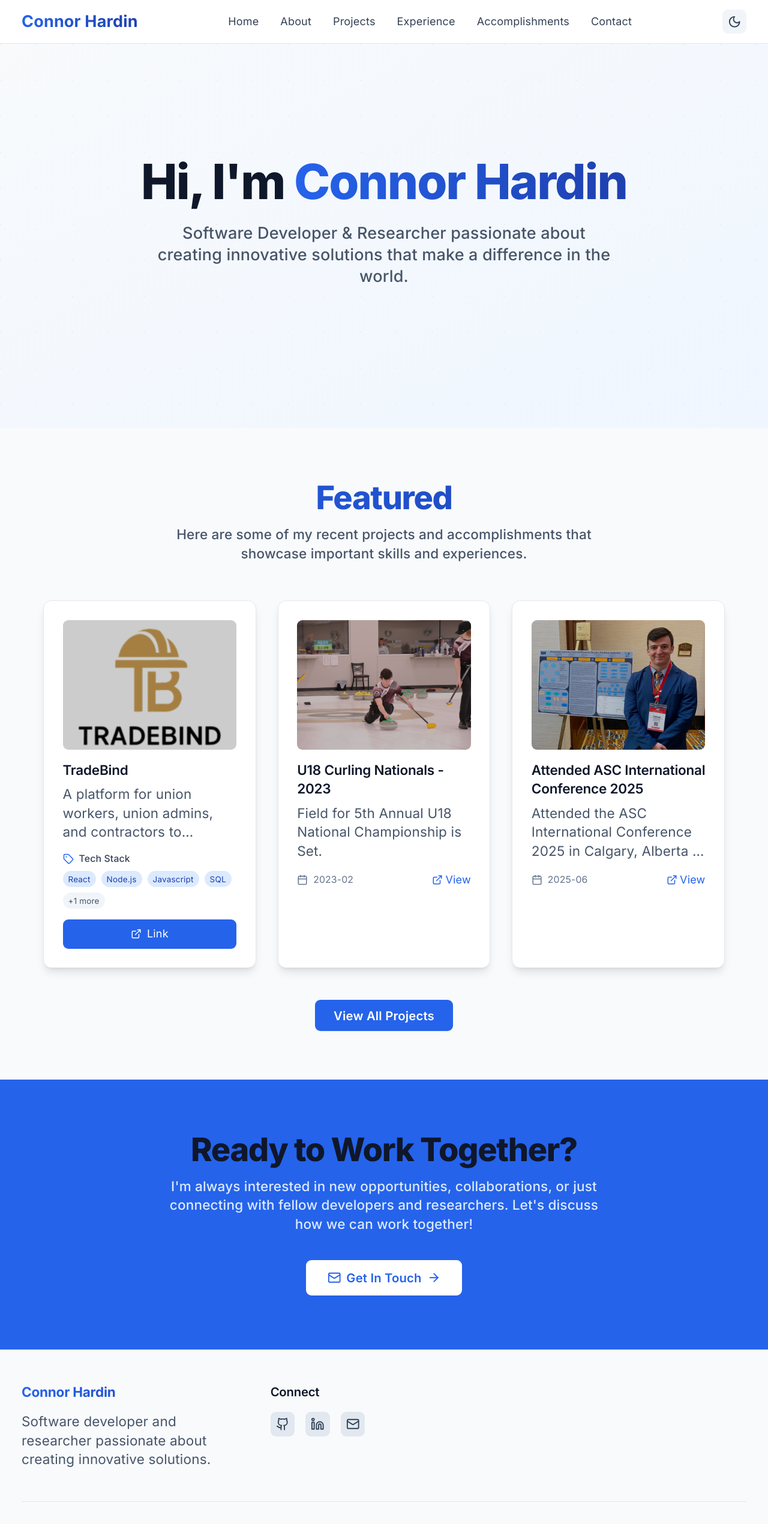
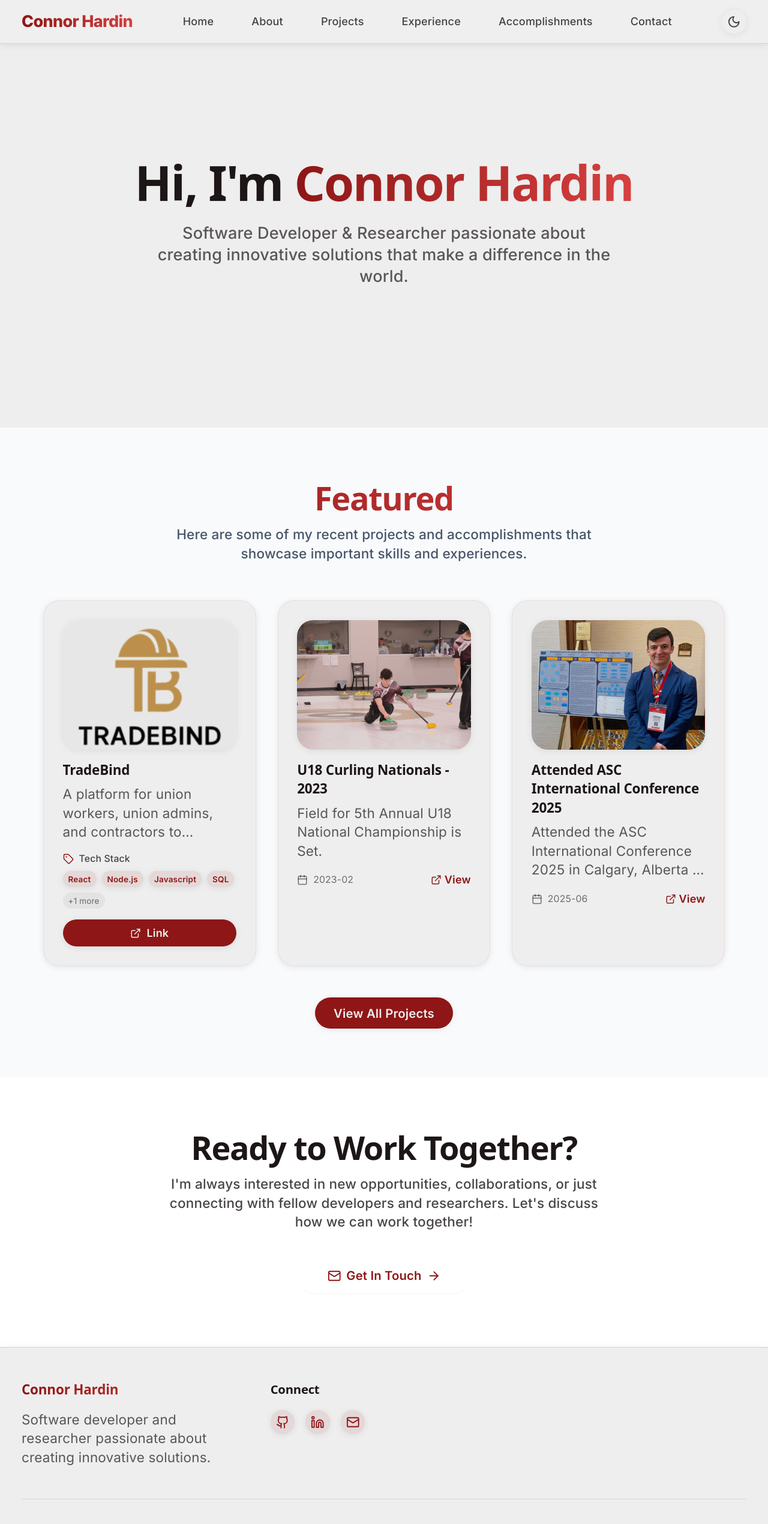
Before and after one commit to ConnorH41/connorhardin-portfolio, a Next.js app: page / in a window 1280 px wide. Shown: the top 2541 px of the page at 60% size. Built offline with nearby package versions, Linux system fonts and the light colour scheme.

Commit message:
Changing Color Palette

```diff
--- a/app/globals.css
+++ b/app/globals.css
@@ -8,17 +8,19 @@
     font-size: 18px;
   }
   body {
-    @apply antialiased bg-white dark:bg-slate-900 text-slate-900 dark:text-slate-100 font-sans;
+    @apply antialiased bg-base text-dark font-body;
+    @apply dark:bg-base-dark dark:text-dark-dark;
     font-size: 1rem;
     line-height: 1.7;
     letter-spacing: 0.01em;
   }
   h1, h2, h3, h4, h5, h6 {
-    @apply font-bold text-slate-900 dark:text-white;
+    @apply font-display font-bold text-dark;
+    @apply dark:text-dark-dark;
     letter-spacing: -0.01em;
   }
   h1 {
-    @apply text-5xl md:text-7xl mb-6 leading-tight;
+    @apply text-5xl md:text-7xl mb-6 leading-tight drop-shadow-sm;
   }
   h2 {
     @apply text-3xl md:text-4xl mb-4 leading-snug;
@@ -27,10 +29,12 @@
     @apply text-2xl mb-2;
   }
   p {
-    @apply text-lg md:text-xl text-slate-700 dark:text-slate-300 mb-4;
+    @apply text-lg md:text-xl text-dark/80 mb-4 font-body;
+    @apply dark:text-dark-dark/80;
   }
   a {
-    @apply text-primary-600 hover:text-primary-700 transition-colors duration-200 underline-offset-2;
+    @apply text-primary hover:text-secondary transition-colors duration-200 underline-offset-2 font-semibold;
+    @apply dark:text-primary-dark dark:hover:text-secondary-dark;
     text-decoration: none;
   }
   a:hover {
@@ -40,15 +44,18 @@
 
 @layer components {
   .btn-primary {
-    @apply bg-primary-600 hover:bg-primary-700 text-white font-semibold py-3 px-7 rounded-lg transition-all duration-200 shadow-sm hover:shadow-lg focus:outline-none focus:ring-2 focus:ring-primary-400 focus:ring-offset-2 focus:ring-offset-white dark:focus:ring-offset-slate-900;
+    @apply bg-primary hover:bg-secondary text-base font-semibold py-3 px-7 rounded-2xl transition-all duration-200 shadow-soft hover:shadow-elegant focus:outline-none focus:ring-2 focus:ring-primary/40 focus:ring-offset-2 focus:ring-offset-base;
+    @apply dark:bg-primary-dark dark:hover:bg-secondary-dark dark:text-base-dark;
     letter-spacing: 0.01em;
   }
   .btn-secondary {
-    @apply bg-slate-200 hover:bg-slate-300 dark:bg-slate-700 dark:hover:bg-slate-600 text-slate-800 dark:text-slate-200 font-semibold py-3 px-7 rounded-lg transition-all duration-200 shadow-sm hover:shadow-lg focus:outline-none focus:ring-2 focus:ring-primary-200 focus:ring-offset-2 focus:ring-offset-white dark:focus:ring-offset-slate-900;
+    @apply bg-base hover:bg-primary/10 text-dark font-semibold py-3 px-7 rounded-2xl transition-all duration-200 shadow-soft hover:shadow-elegant focus:outline-none focus:ring-2 focus:ring-primary/20 focus:ring-offset-2 focus:ring-offset-base;
+    @apply dark:bg-base-dark dark:hover:bg-primary-dark/10 dark:text-dark-dark;
     letter-spacing: 0.01em;
   }
   .card {
-    @apply bg-white dark:bg-slate-800 rounded-xl shadow-lg hover:shadow-xl transition-all duration-300 p-7 border border-slate-200 dark:border-slate-700;
+    @apply bg-base rounded-2xl shadow-soft hover:shadow-elegant transition-all duration-300 p-7 border border-secondary/10;
+    @apply dark:bg-base-dark dark:border-secondary-dark/20;
   }
   .section-padding {
     @apply py-20 px-4 sm:px-8 lg:px-16;
@@ -60,13 +67,13 @@
 
 @layer utilities {
   .text-gradient {
-    @apply bg-gradient-to-r from-primary-600 to-primary-800 bg-clip-text text-transparent;
+    @apply bg-gradient-to-r from-primary to-secondary bg-clip-text text-transparent;
   }
   .animate-fade-in {
-    animation: fadeIn 0.5s ease-in-out;
+    animation: fadeIn 0.7s cubic-bezier(0.4,0,0.2,1);
   }
   .animate-slide-up {
-    animation: slideUp 0.5s ease-out;
+    animation: slideUp 0.7s cubic-bezier(0.4,0,0.2,1);
   }
   .hover-underline {
     @apply hover:underline underline-offset-4 transition-all duration-150;
--- a/components/AccomplishmentCard.tsx
+++ b/components/AccomplishmentCard.tsx
@@ -8,28 +8,28 @@ interface AccomplishmentCardProps {
 
 export default function AccomplishmentCard({ accomplishment }: AccomplishmentCardProps) {
   return (
-    <div className="card group hover:scale-105 transition-all duration-300">
+    <div className="card group hover:scale-[1.03] transition-transform duration-300 animate-fade-in">
       {accomplishment.image && (
-        <div className="relative h-48 mb-4 rounded-lg overflow-hidden">
+        <div className="relative h-48 mb-4 rounded-2xl overflow-hidden shadow-soft">
           <Image
             src={accomplishment.image}
             alt={accomplishment.title}
             fill
-            className="object-cover group-hover:scale-110 transition-transform duration-300"
+            className="object-cover group-hover:scale-110 transition-transform duration-500"
           />
-          <div className="absolute inset-0 bg-black/20 group-hover:bg-black/10 transition-colors duration-300" />
+          <div className="absolute inset-0 bg-dark/10 group-hover:bg-dark/5 transition-colors duration-300" />
         </div>
       )}
       <div className="flex-1">
-        <h3 className="text-xl font-semibold mb-2 text-slate-900 dark:text-slate-100">
+        <h3 className="text-xl font-bold mb-2 text-dark">
           {accomplishment.title}
         </h3>
-        <p className="text-slate-600 dark:text-slate-400 mb-4 line-clamp-3">
+        <p className="text-dark/70 mb-4 line-clamp-3">
           {accomplishment.description}
         </p>
         <div className="flex items-center justify-between">
           {accomplishment.date && (
-            <div className="flex items-center text-sm text-slate-500 dark:text-slate-400">
+            <div className="flex items-center text-sm text-dark/60">
               <Calendar className="h-4 w-4 mr-2" />
               {accomplishment.date}
             </div>
@@ -39,7 +39,7 @@ export default function AccomplishmentCard({ accomplishment }: AccomplishmentCar
               href={accomplishment.link}
               target="_blank"
               rel="noopener noreferrer"
-              className="flex items-center text-primary-600 hover:text-primary-700 dark:text-primary-400 dark:hover:text-primary-300 transition-colors duration-200"
+              className="flex items-center text-primary hover:text-secondary transition-colors duration-200 font-semibold"
             >
               <ExternalLink className="h-4 w-4 mr-1" />
               View
--- a/components/Footer.tsx
+++ b/components/Footer.tsx
@@ -9,20 +9,20 @@ const socialLinks = [
 
 export default function Footer() {
   return (
-    <footer className="bg-slate-50 dark:bg-slate-800 border-t border-slate-200 dark:border-slate-700">
+    <footer className="bg-base dark:bg-base-dark border-t border-secondary/20 dark:border-secondary-dark/30 shadow-soft animate-fade-in">
       <div className="container-custom px-4 sm:px-6 lg:px-8 py-12">
         <div className="grid md:grid-cols-3 gap-8">
           {/* Brand */}
           <div>
-            <h3 className="text-xl font-bold text-gradient mb-4">Connor Hardin</h3>
-            <p className="text-slate-600 dark:text-slate-400">
+            <h3 className="text-xl font-extrabold text-gradient mb-4 dark:text-dark-dark">Connor Hardin</h3>
+            <p className="text-dark/70 dark:text-dark-dark/70">
               Software developer and researcher passionate about creating innovative solutions.
             </p>
           </div>
 
           {/* Social Links */}
           <div>
-            <h4 className="text-lg font-semibold mb-4">Connect</h4>
+            <h4 className="text-lg font-semibold mb-4 dark:text-dark-dark">Connect</h4>
             <div className="flex space-x-4">
               {socialLinks.map((social) => {
                 const Icon = social.icon
@@ -32,7 +32,7 @@ export default function Footer() {
                     href={social.href}
                     target="_blank"
                     rel="noopener noreferrer"
-                    className="p-2 rounded-lg bg-slate-200 dark:bg-slate-700 hover:bg-primary-100 dark:hover:bg-primary-900 text-slate-700 dark:text-slate-300 hover:text-primary-600 dark:hover:text-primary-400 transition-all duration-200"
+                    className="p-2 rounded-xl bg-primary/10 hover:bg-primary/20 text-primary hover:text-secondary transition-all duration-200 shadow-soft focus:outline-none focus:ring-2 focus:ring-primary/30 focus:ring-offset-2 focus:ring-offset-base dark:bg-primary-dark/10 dark:hover:bg-primary-dark/20 dark:text-primary-dark dark:hover:text-secondary-dark dark:focus:ring-primary-dark/30 dark:focus:ring-offset-base-dark"
                     aria-label={social.name}
                   >
                     <Icon className="h-5 w-5" />
@@ -43,8 +43,8 @@ export default function Footer() {
           </div>
         </div>
 
-        <div className="border-t border-slate-200 dark:border-slate-700 mt-8 pt-8 text-center">
-          <p className="text-slate-600 dark:text-slate-400">
+        <div className="border-t border-secondary/20 dark:border-secondary-dark/30 mt-8 pt-8 text-center">
+          <p className="text-dark/60 dark:text-dark-dark/60">
             © {new Date().getFullYear()} Connor Hardin. All rights reserved.
           </p>
         </div>
--- a/components/Header.tsx
+++ b/components/Header.tsx
@@ -19,11 +19,11 @@ export default function Header() {
   const { theme, toggleTheme } = useTheme()
 
   return (
-    <header className="bg-white/80 dark:bg-slate-900/80 backdrop-blur-md border-b border-slate-200 dark:border-slate-700 sticky top-0 z-50">
+  <header className="bg-base/90 dark:bg-base-dark/95 backdrop-blur-md border-b border-secondary/20 dark:border-secondary-dark/30 sticky top-0 z-50 shadow-soft animate-fade-in">
       <nav className="container-custom px-4 sm:px-6 lg:px-8">
         <div className="flex justify-between items-center h-16">
           {/* Logo */}
-          <Link href="/" className="text-2xl font-bold text-gradient">
+          <Link href="/" className="text-2xl font-extrabold text-gradient tracking-tight dark:text-dark-dark">
             Connor Hardin
           </Link>
 
@@ -33,7 +33,7 @@ export default function Header() {
               <Link
                 key={item.name}
                 href={item.href}
-                className="text-slate-700 dark:text-slate-300 hover:text-primary-600 dark:hover:text-primary-400 transition-colors duration-200"
+                className="text-dark/80 dark:text-dark-dark/80 hover:text-primary dark:hover:text-primary-dark transition-colors duration-200 font-medium rounded-xl px-3 py-1.5 hover:bg-primary/10 dark:hover:bg-primary-dark/10 focus:outline-none focus:ring-2 focus:ring-primary/30 dark:focus:ring-primary-dark/30 focus:ring-offset-2 focus:ring-offset-base dark:focus:ring-offset-base-dark"
               >
                 {item.name}
               </Link>
@@ -44,25 +44,25 @@ export default function Header() {
           <div className="flex items-center space-x-4">
             <button
               onClick={toggleTheme}
-              className="p-2 rounded-lg bg-slate-100 dark:bg-slate-800 hover:bg-slate-200 dark:hover:bg-slate-700 transition-colors duration-200"
+              className="p-2 rounded-xl bg-base hover:bg-primary/10 dark:bg-base-dark dark:hover:bg-primary-dark/10 transition-colors duration-200 shadow-soft focus:outline-none focus:ring-2 focus:ring-primary/30 dark:focus:ring-primary-dark/30 focus:ring-offset-2 focus:ring-offset-base dark:focus:ring-offset-base-dark"
               aria-label="Toggle theme"
             >
               {theme === 'light' ? (
-                <Moon className="h-5 w-5 text-slate-700" />
+                <Moon className="h-5 w-5 text-dark/80" />
               ) : (
-                <Sun className="h-5 w-5 text-slate-300" />
+                <Sun className="h-5 w-5 text-primary-dark" />
               )}
             </button>
 
             <button
               onClick={() => setMobileMenuOpen(!mobileMenuOpen)}
-              className="md:hidden p-2 rounded-lg bg-slate-100 dark:bg-slate-800 hover:bg-slate-200 dark:hover:bg-slate-700 transition-colors duration-200"
+              className="md:hidden p-2 rounded-xl bg-base hover:bg-primary/10 dark:bg-base-dark dark:hover:bg-primary-dark/10 transition-colors duration-200 shadow-soft focus:outline-none focus:ring-2 focus:ring-primary/30 dark:focus:ring-primary-dark/30 focus:ring-offset-2 focus:ring-offset-base dark:focus:ring-offset-base-dark"
               aria-label="Toggle mobile menu"
             >
               {mobileMenuOpen ? (
-                <X className="h-5 w-5 text-slate-700 dark:text-slate-300" />
+                <X className="h-5 w-5 text-dark/80 dark:text-dark-dark/80" />
               ) : (
-                <Menu className="h-5 w-5 text-slate-700 dark:text-slate-300" />
+                <Menu className="h-5 w-5 text-dark/80 dark:text-dark-dark/80" />
               )}
             </button>
           </div>
@@ -70,13 +70,13 @@ export default function Header() {
 
         {/* Mobile Navigation */}
         {mobileMenuOpen && (
-          <div className="md:hidden py-4 border-t border-slate-200 dark:border-slate-700">
+          <div className="md:hidden py-4 border-t border-secondary/20 dark:border-secondary-dark/30 animate-fade-in bg-base dark:bg-base-dark">
             <div className="flex flex-col space-y-4">
               {navigation.map((item) => (
                 <Link
                   key={item.name}
                   href={item.href}
-                  className="text-slate-700 dark:text-slate-300 hover:text-primary-600 dark:hover:text-primary-400 transition-colors duration-200 px-4 py-2 rounded-lg hover:bg-slate-100 dark:hover:bg-slate-800"
+                  className="text-dark/80 dark:text-dark-dark/80 hover:text-primary dark:hover:text-primary-dark transition-colors duration-200 px-4 py-2 rounded-xl hover:bg-primary/10 dark:hover:bg-primary-dark/10 focus:outline-none focus:ring-2 focus:ring-primary/30 dark:focus:ring-primary-dark/30 focus:ring-offset-2 focus:ring-offset-base dark:focus:ring-offset-base-dark"
                   onClick={() => setMobileMenuOpen(false)}
                 >
                   {item.name}
--- a/components/Hero.tsx
+++ b/components/Hero.tsx
@@ -25,11 +25,11 @@ export default function Hero() {
   }
 
   return (
-    <section className="min-h-[80vh] flex items-center justify-center relative bg-gradient-to-br from-slate-50 to-primary-50 dark:from-slate-900 dark:to-slate-800 px-2">
+  <section className="min-h-[80vh] flex items-center justify-center relative bg-base dark:bg-base-dark px-2 animate-fade-in">
       {/* Background Pattern */}
       <div className="absolute inset-0 opacity-10 pointer-events-none select-none">
         <div className="absolute inset-0" style={{
-          backgroundImage: `radial-gradient(circle at 1px 1px, #9c92ac 1px, transparent 0)`,
+          backgroundImage: `radial-gradient(circle at 1px 1px, #81000022 1px, transparent 0)`,
           backgroundSize: '60px 60px'
         }}></div>
       </div>
@@ -37,13 +37,13 @@ export default function Hero() {
       <div className="container-custom text-center relative z-10">
         <div className="max-w-3xl mx-auto flex flex-col items-center">
           {/* Main Heading */}
-          <h1 className="text-5xl md:text-7xl font-extrabold mb-6 animate-fade-in tracking-tight leading-tight">
+          <h1 className="text-5xl md:text-7xl font-extrabold mb-6 animate-fade-in tracking-tight leading-tight text-dark dark:text-dark-dark">
             Hi, I'm{' '}
             <span className="text-gradient">Connor Hardin</span>
           </h1>
 
           {/* Tagline */}
-          <p className="text-lg md:text-2xl text-slate-600 dark:text-slate-400 mb-10 max-w-2xl mx-auto animate-slide-up font-medium">
+          <p className="text-lg md:text-2xl text-dark/70 dark:text-dark-dark/80 mb-10 max-w-2xl mx-auto animate-slide-up font-medium">
             Software Developer & Researcher passionate about creating innovative solutions that make a difference in the world.
           </p>
         </div>
--- a/components/ProjectCard.tsx
+++ b/components/ProjectCard.tsx
@@ -8,35 +8,35 @@ interface ProjectCardProps {
 
 export default function ProjectCard({ project }: ProjectCardProps) {
   return (
-    <div className="card group hover:scale-105 transition-all duration-300">
+    <div className="card group hover:scale-[1.03] transition-transform duration-300 animate-fade-in">
       {/* Project Image */}
       {project.image && (
-        <div className="relative h-48 mb-4 rounded-lg overflow-hidden">
+        <div className="relative h-48 mb-4 rounded-2xl overflow-hidden shadow-soft">
           <Image
             src={project.image}
             alt={project.title}
             fill
-            className="object-cover group-hover:scale-110 transition-transform duration-300"
+            className="object-cover group-hover:scale-110 transition-transform duration-500"
           />
-          <div className="absolute inset-0 bg-black/20 group-hover:bg-black/10 transition-colors duration-300" />
+          <div className="absolute inset-0 bg-dark/10 group-hover:bg-dark/5 transition-colors duration-300" />
         </div>
       )}
 
       {/* Project Content */}
       <div className="flex-1">
-        <h3 className="text-xl font-semibold mb-2 text-slate-900 dark:text-slate-100">
+        <h3 className="text-xl font-bold mb-2 text-dark">
           {project.title}
         </h3>
 
-        <p className="text-slate-600 dark:text-slate-400 mb-4 line-clamp-3">
+        <p className="text-dark/70 mb-4 line-clamp-3">
           {project.description}
         </p>
 
         {/* Tech Stack */}
         <div className="mb-4">
           <div className="flex items-center mb-2">
-            <Tag className="h-4 w-4 text-primary-600 mr-2" />
-            <span className="text-sm font-medium text-slate-700 dark:text-slate-300">
+            <Tag className="h-4 w-4 text-primary mr-2" />
+            <span className="text-sm font-medium text-dark/80">
               Tech Stack
             </span>
           </div>
@@ -44,13 +44,13 @@ export default function ProjectCard({ project }: ProjectCardProps) {
             {project.techStack.slice(0, 4).map((tech) => (
               <span
                 key={tech}
-                className="px-2 py-1 text-xs bg-primary-100 dark:bg-primary-900 text-primary-800 dark:text-primary-200 rounded-full"
+                className="px-2 py-1 text-xs bg-primary/10 text-primary font-semibold rounded-full shadow-soft"
               >
                 {tech}
               </span>
             ))}
             {project.techStack.length > 4 && (
-              <span className="px-2 py-1 text-xs bg-slate-100 dark:bg-slate-700 text-slate-600 dark:text-slate-400 rounded-full">
+              <span className="px-2 py-1 text-xs bg-dark/5 text-dark/60 rounded-full">
                 +{project.techStack.length - 4} more
               </span>
             )}
@@ -64,7 +64,7 @@ export default function ProjectCard({ project }: ProjectCardProps) {
               href={project.githubUrl}
               target="_blank"
               rel="noopener noreferrer"
-              className="flex items-center justify-center px-4 py-2 bg-slate-800 dark:bg-slate-200 text-white dark:text-slate-800 rounded-lg hover:bg-slate-700 dark:hover:bg-slate-300 transition-colors duration-200 flex-1"
+              className="flex items-center justify-center px-4 py-2 bg-dark text-base text-base font-semibold text-base-DEFAULT rounded-2xl hover:bg-primary/90 hover:text-base transition-all duration-200 flex-1 shadow-soft hover:shadow-elegant"
             >
               <Github className="h-4 w-4 mr-2" />
               Code
@@ -75,7 +75,7 @@ export default function ProjectCard({ project }: ProjectCardProps) {
               href={project.liveUrl}
               target="_blank"
               rel="noopener noreferrer"
-              className="flex items-center justify-center px-4 py-2 bg-primary-600 text-white rounded-lg hover:bg-primary-700 transition-colors duration-200 flex-1"
+              className="flex items-center justify-center px-4 py-2 bg-primary text-base font-semibold text-base rounded-2xl hover:bg-secondary transition-all duration-200 flex-1 shadow-soft hover:shadow-elegant"
             >
               <ExternalLink className="h-4 w-4 mr-2" />
               Link
--- a/components/Skills.tsx
+++ b/components/Skills.tsx
@@ -2,15 +2,15 @@ import { skills } from '@/data/skills'
 
 export default function Skills() {
   return (
-    <section className="mb-16">
-      <h2 className="text-3xl font-bold mb-8 text-center text-slate-900 dark:text-slate-100">
+    <section className="mb-16 animate-fade-in">
+      <h2 className="text-3xl font-extrabold mb-8 text-center text-dark tracking-tight">
         Technical Skills
       </h2>
       <div className="flex flex-wrap gap-3 justify-center">
         {skills.map((skill) => (
           <span
             key={skill}
-            className="px-4 py-2 rounded-full bg-slate-200 dark:bg-slate-700 text-slate-800 dark:text-slate-100 text-sm font-medium shadow-sm hover:bg-primary-200 dark:hover:bg-primary-800 transition-colors"
+            className="px-4 py-2 rounded-2xl bg-primary/10 text-primary font-semibold text-sm shadow-soft hover:bg-primary/20 transition-colors duration-200"
           >
             {skill}
           </span>
--- a/tailwind.config.js
+++ b/tailwind.config.js
@@ -9,34 +9,43 @@ module.exports = {
   theme: {
     extend: {
       colors: {
+        base: {
+          DEFAULT: '#EEEEEE',
+          dark: '#1D1616',
+        },
         primary: {
-          50: '#eff6ff',
-          100: '#dbeafe',
-          200: '#bfdbfe',
-          300: '#93c5fd',
-          400: '#60a5fa',
-          500: '#3b82f6',
-          600: '#2563eb',
-          700: '#1d4ed8',
-          800: '#1e40af',
-          900: '#1e3a8a',
+          DEFAULT: '#8E1616',
+          dark: '#D84040',
         },
-        slate: {
-          50: '#f8fafc',
-          100: '#f1f5f9',
-          200: '#e2e8f0',
-          300: '#cbd5e1',
-          400: '#94a3b8',
-          500: '#64748b',
-          600: '#475569',
-          700: '#334155',
-          800: '#1e293b',
-          900: '#0f172a',
-        }
+        secondary: {
+          DEFAULT: '#D84040',
+          dark: '#8E1616',
+        },
+        dark: {
+          DEFAULT: '#1D1616',
+          dark: '#EEEEEE',
+        },
+        accent: {
+          DEFAULT: '#D84040',
+          dark: '#8E1616',
+        },
+      },
+      borderRadius: {
+        'xl': '1.25rem',
+        '2xl': '1.5rem',
+        '3xl': '2rem',
+      },
+      boxShadow: {
+        'soft': '0 2px 12px 0 rgba(29, 22, 22, 0.08)',
+        'elegant': '0 4px 32px 0 rgba(29, 22, 22, 0.12)',
+      },
+      fontFamily: {
+        display: ['Poppins', 'ui-sans-serif', 'system-ui', 'sans-serif'],
+        body: ['Inter', 'ui-sans-serif', 'system-ui', 'sans-serif'],
       },
       animation: {
-        'fade-in': 'fadeIn 0.5s ease-in-out',
-        'slide-up': 'slideUp 0.5s ease-out',
+        'fade-in': 'fadeIn 0.7s cubic-bezier(0.4,0,0.2,1)',
+        'slide-up': 'slideUp 0.7s cubic-bezier(0.4,0,0.2,1)',
         'bounce-gentle': 'bounceGentle 2s infinite',
       },
       keyframes: {
@@ -45,14 +54,14 @@ module.exports = {
           '100%': { opacity: '1' },
         },
         slideUp: {
-          '0%': { transform: 'translateY(20px)', opacity: '0' },
+          '0%': { transform: 'translateY(24px)', opacity: '0' },
           '100%': { transform: 'translateY(0)', opacity: '1' },
         },
         bounceGentle: {
           '0%, 100%': { transform: 'translateY(0)' },
           '50%': { transform: 'translateY(-10px)' },
         }
-      }
+      },
     },
   },
   plugins: [],
```
